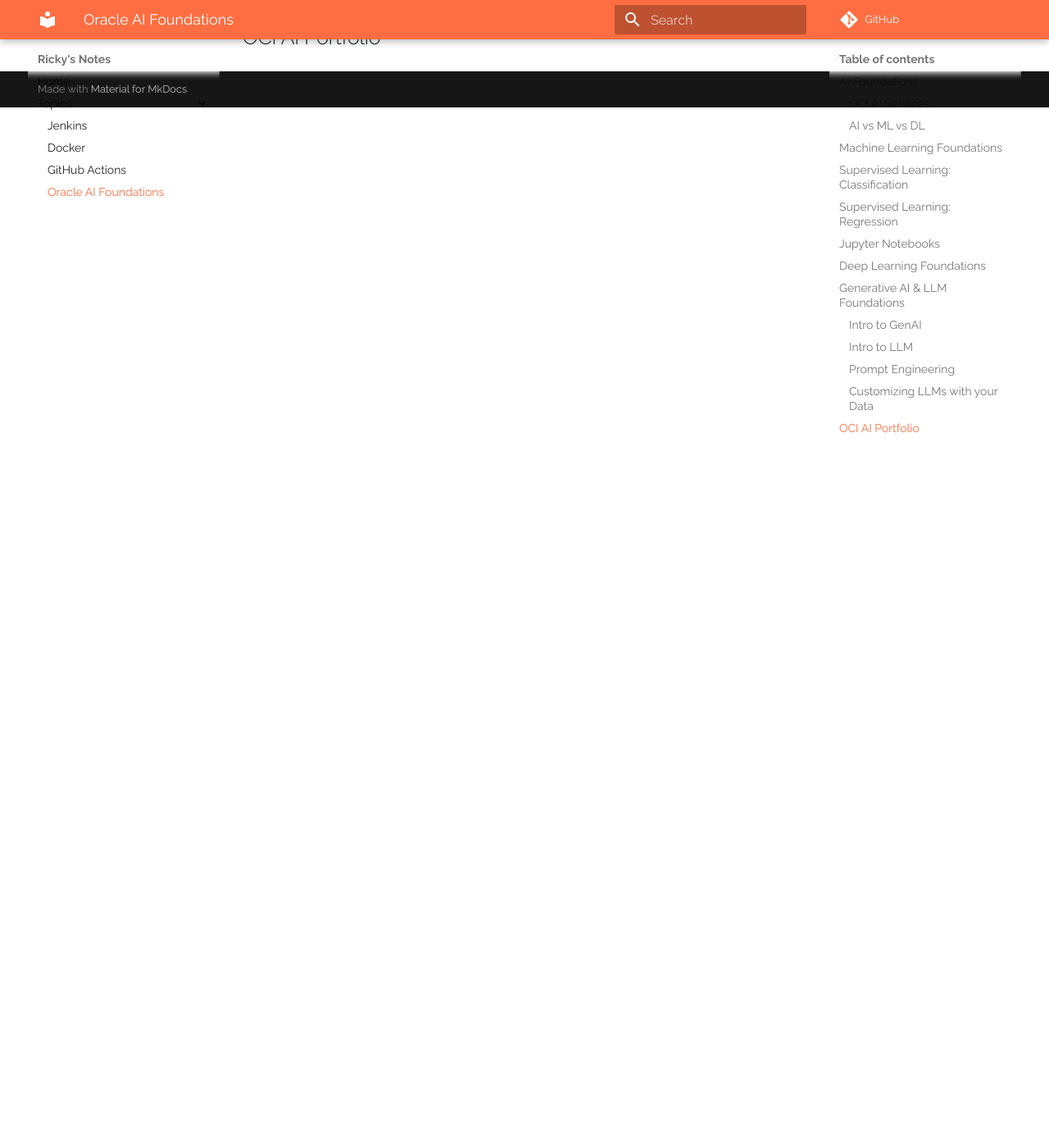
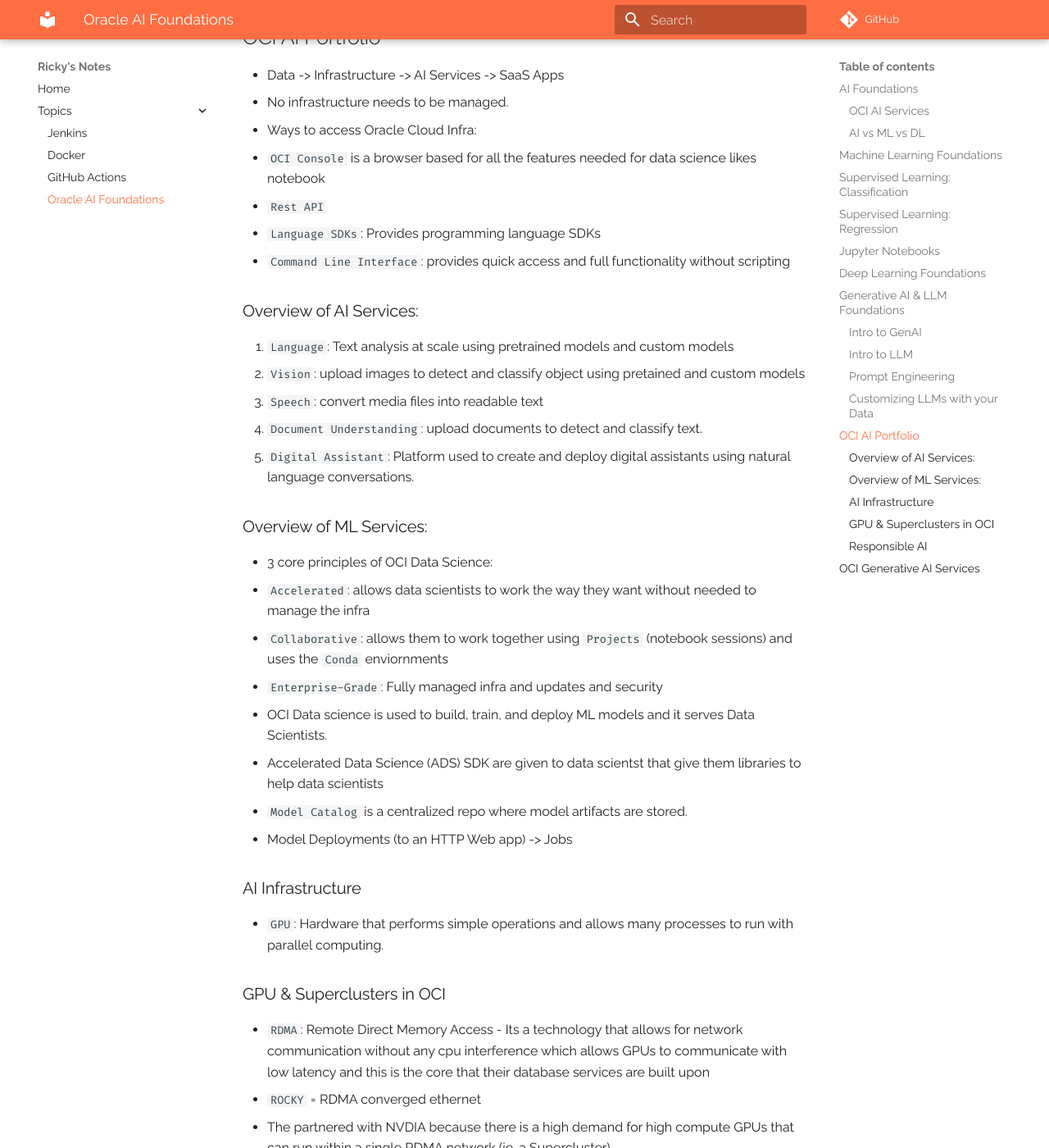
Before and after one commit to riczaman/notes-repo, an MkDocs documentation site: the page built from docs/topics/aiFoundations.md, in a window 1280 px wide and 1400 px high, scrolled down 9254 px. Shown: the whole window at 82% size. Built offline with MkDocs 1.6.1 and Material for MkDocs 9.7.7, drawn with Linux system fonts in a browser that asks for light colours; comment, search, counter and statistics services are not loaded; some of the changed text lies outside the part shown.

Commit message:
finished oci ai portfolio module

```diff
--- a/docs/topics/aiFoundations.md
+++ b/docs/topics/aiFoundations.md
@@ -275,3 +275,62 @@
 ---
 
 ##OCI AI Portfolio
+- Data -> Infrastructure -> AI Services -> SaaS Apps
+- No infrastructure needs to be managed.
+
+- Ways to access Oracle Cloud Infra:
+   - `OCI Console` is a browser based for all the features needed for data science likes notebook
+   - `Rest API`
+   - `Language SDKs`: Provides programming language SDKs
+   - `Command Line Interface`: provides quick access and full functionality without scripting
+
+###Overview of AI Services:
+   1. `Language`: Text analysis at scale using pretrained models and custom models
+   2. `Vision`: upload images to detect and classify object using pretained and custom models
+   3. `Speech`: convert media files into readable text
+   4. `Document Understanding`: upload documents to detect and classify text.
+   5. `Digital Assistant`: Platform used to create and deploy digital assistants using natural language conversations.
+
+###Overview of ML Services:
+- 3 core principles of OCI Data Science:
+   1. `Accelerated`: allows data scientists to work the way they want without needed to manage the infra
+   2. `Collaborative`: allows them to work together using `Projects` (notebook sessions) and uses the `Conda` enviornments
+   3. `Enterprise-Grade`: Fully managed infra and updates and security
+
+- OCI Data science is used to build, train, and deploy ML models and it serves Data Scientists.
+
+- Accelerated Data Science (ADS) SDK are given to data scientst that give them libraries to help data scientists
+
+- `Model Catalog` is a centralized repo where model artifacts are stored.
+- Model Deployments (to an HTTP Web app) -> Jobs
+
+###AI Infrastructure
+- `GPU`: Hardware that performs simple operations and allows many processes to run with parallel computing.
+
+###GPU & Superclusters in OCI
+   - `RDMA`: Remote Direct Memory Access - Its a technology that allows for network communication without any cpu interference which allows GPUs to communicate with low latency and this is the core that their database services are built upon
+   - `ROCKY` = RDMA converged ethernet
+   - The partnered with NVDIA because there is a high demand for high compute GPUs that can run within a single RDMA network (ie. a Supercluster)
+
+`RDMA Supercluster` which is designed to support a large number of GPUs.
+   -GPU node connects to the network fabrics and any GPU can talk to any GPU through the fabric
+   - Supercluster = it just means its much larger than a typical cluster and it has 2 blocks. One block uses a `Clos Fabric` and it uses a 3-tier network using silicon chips and buffers they counteract the latency that might occur with a large number of GPUs supercluster = ==**Lossless**==
+   - Using `placement` they are able to balance scalability and latency
+   - OCI AI Superclusters are specifically designed to handle demanding AI workloads that require significant computational power and scalability. They are optimized to provide high performance for complex tasks like training large machine learning models, deep learning, and other compute-intensive AI tasks.
+
+
+###Responsible AI
+- Guiding Principles for AI to be trustworthy:
+   1. AI should follow applicable laws
+   2. AI should be ethical: Human Ethics and AI Ethics - used to help humans, prevent harm, and fairness and explicable
+   3. AI should be robust
+
+-Responsible AI Requirements;
+   1. Set up goverance
+   2. Develop policies and procedures
+   3. Ensure compliance
+- roles: developers, deployers, and end users
+
+---
+
+##OCI Generative AI Services
```
